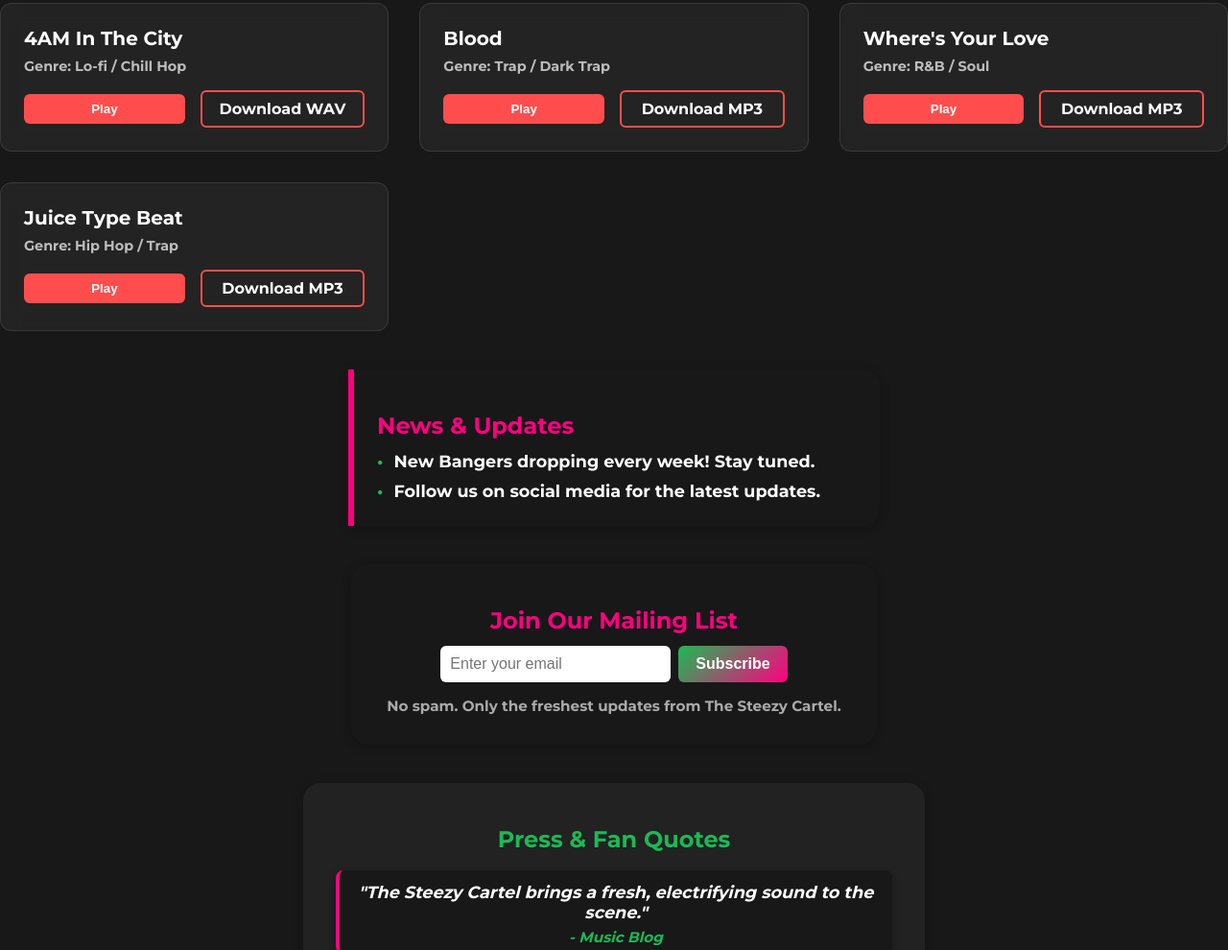
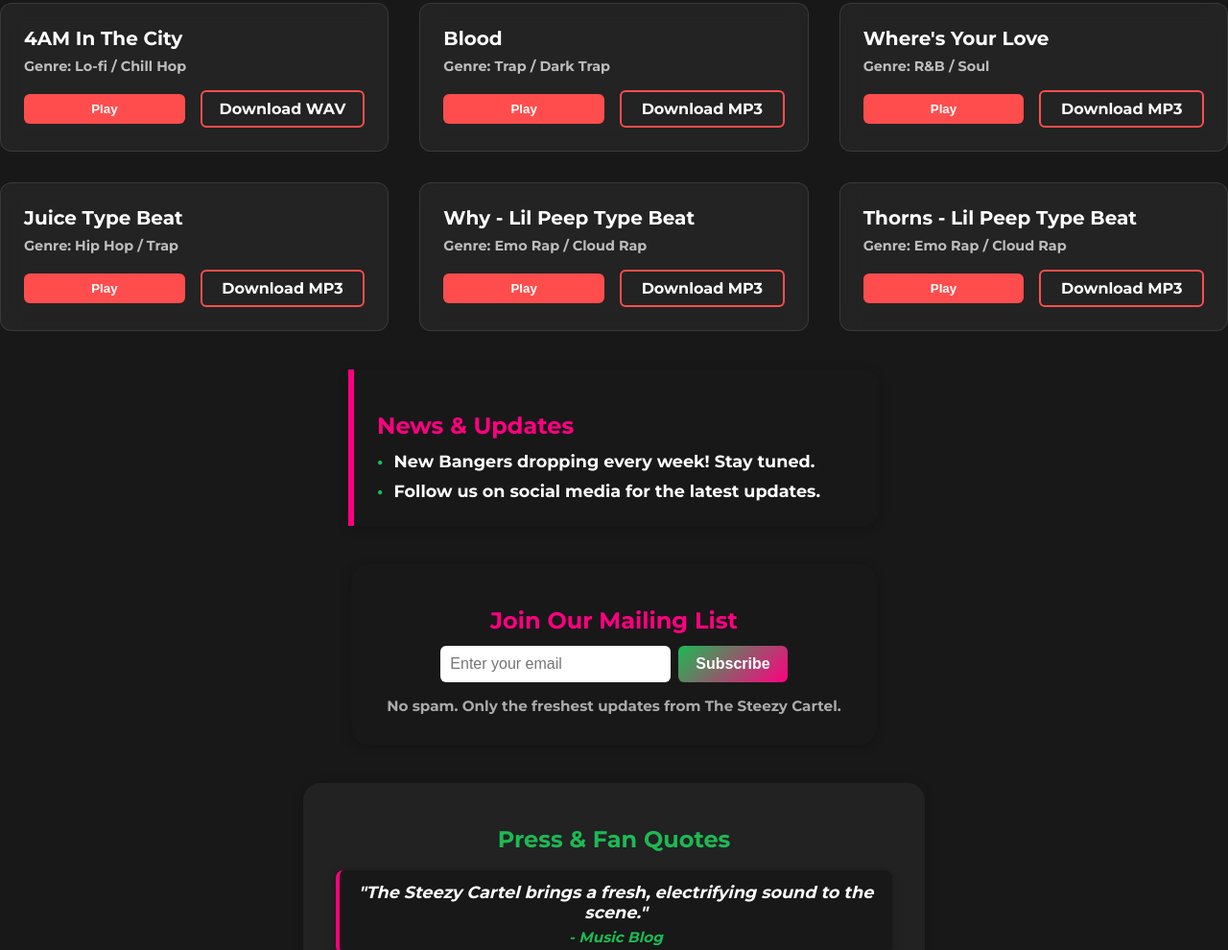
Before and after one commit to DeepthinkAIapp/steezycartel, a plain HTML site: page public/index.html in a window 1280 px wide. Shown: the part 5256-6246 px from the top of the page at 96% size. Drawn offline with Linux system fonts and the light colour scheme.

Commit message:
Add two new Lil Peep type beats to free beats section

```diff
--- a/public/index.html
+++ b/public/index.html
@@ -812,6 +812,30 @@
             <a href="/music/beatsindex/Juicetypebeat.mp3" download class="download-btn">Download MP3</a>
           </div>
         </div>
+
+        <div class="beat-card">
+          <div class="beat-info">
+            <h3>Why - Lil Peep Type Beat</h3>
+            <p class="beat-description">Genre: Emo Rap / Cloud Rap</p>
+          </div>
+          <div class="beat-controls">
+            <audio id="beat12" src="/music/beatsindex/Lil Peep Type Beat - Why.mp3" type="audio/mpeg" preload="none"></audio>
+            <button class="play-btn" onclick="togglePlay('beat12', this)">Play</button>
+            <a href="/music/beatsindex/Lil Peep Type Beat - Why.mp3" download class="download-btn">Download MP3</a>
+          </div>
+        </div>
+
+        <div class="beat-card">
+          <div class="beat-info">
+            <h3>Thorns - Lil Peep Type Beat</h3>
+            <p class="beat-description">Genre: Emo Rap / Cloud Rap</p>
+          </div>
+          <div class="beat-controls">
+            <audio id="beat13" src="/music/beatsindex/Thorns - Lil Peep Type Beat.mp3" type="audio/mpeg" preload="none"></audio>
+            <button class="play-btn" onclick="togglePlay('beat13', this)">Play</button>
+            <a href="/music/beatsindex/Thorns - Lil Peep Type Beat.mp3" download class="download-btn">Download MP3</a>
+          </div>
+        </div>
       </div>
     </div>
   </section>
```
